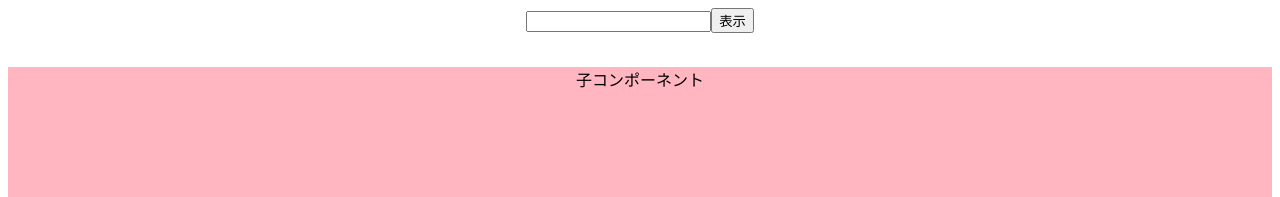
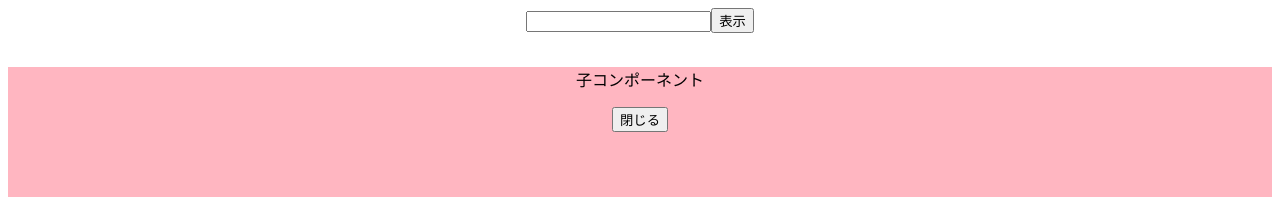
Before and after one commit to An39nA0219/react.js_advanced_practice, a React (Create React App) app: page / in a window 1280 px wide. Both pictures are taken after a click on the button "表示". Shown: the top 197 px of the page. Built offline with nearby package versions, Linux system fonts and the light colour scheme.

Commit message:
再レンダリングに関して（memo, useCallback)

```diff
--- a/src/App.js
+++ b/src/App.js
@@ -1,4 +1,4 @@
-import React, { useState } from "react";
+import React, { useCallback, useState } from "react";
 import { ChildArea } from "./ChildArea";
 import "./styles.css";
 
@@ -12,13 +12,16 @@ export default function App() {
   const onClickShow = () => {
     setOpen(!open);
   };
+  const onclickClose = useCallback(() => {
+    setOpen(false);
+  }, []);
   return (
     <div className="App">
       <input value={text} onChange={onChangeInput} />
       <button onClick={onClickShow}>表示</button>
       <br />
       <br />
-      <ChildArea open={open} />
+      <ChildArea open={open} onclickClose={onclickClose} />
     </div>
   );
 }
--- a/src/ChildArea.jsx
+++ b/src/ChildArea.jsx
@@ -5,7 +5,7 @@ export const ChildArea = memo((props) => {
     height: "200px",
     backgroundColor: "lightpink"
   };
-  const { open } = props;
+  const { open, onclickClose } = props;
   console.log("ChildAreaがレンダリングされた");
   const data = [...Array(2000).keys()];
   data.forEach(() => {
@@ -16,6 +16,7 @@ export const ChildArea = memo((props) => {
       {open ? (
         <div style={style}>
           <p>子コンポーネント</p>
+          <button onClick={onclickClose}>閉じる</button>
         </div>
       ) : null}
     </>
```
Also changed, not shown: package.json (+9 -4 lines).
